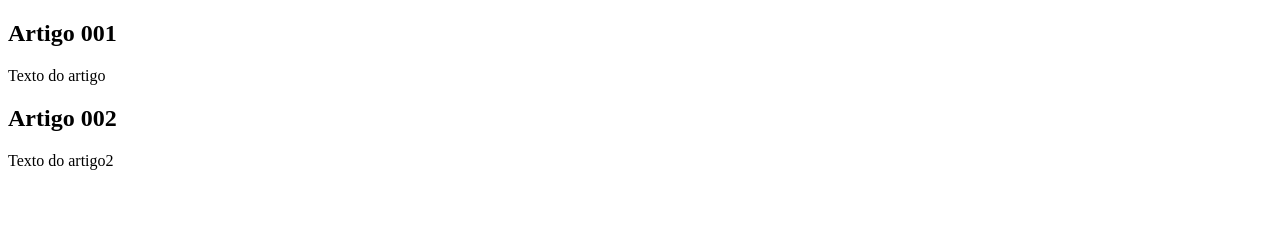
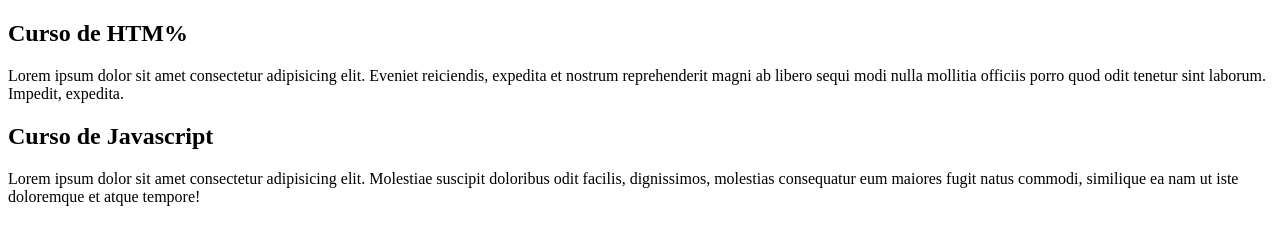
Before and after one commit to ToriCalasans/projeto-site, a plain HTML site: page index.html in a window 1280 px wide. Drawn offline with Linux system fonts and the light colour scheme.

Commit message:
comecei a escrever conteudo

```diff
--- a/index.html
+++ b/index.html
@@ -4,18 +4,18 @@
     <meta charset="UTF-8">
     <meta http-equiv="X-UA-Compatible" content="IE=edge">
     <meta name="viewport" content="width=device-width, initial-scale=1.0">
-    <title>Titulo do site</title>
+    <title></title>
 </head>
 <body>
     <main>
         <header>
             <article>
-                <h2>Artigo 001</h2>
-                <p>Texto do artigo</p>
+                <h2>Curso de HTM%</h2>
+                <p>Lorem ipsum dolor sit amet consectetur adipisicing elit. Eveniet reiciendis, expedita et nostrum reprehenderit magni ab libero sequi modi nulla mollitia officiis porro quod odit tenetur sint laborum. Impedit, expedita.</p>
             </article>
             <article>
-                <h2>Artigo 002</h2>
-                <p>Texto do artigo2</p>
+                <h2>Curso de Javascript</h2>
+                <p>Lorem ipsum dolor sit amet consectetur adipisicing elit. Molestiae suscipit doloribus odit facilis, dignissimos, molestias consequatur eum maiores fugit natus commodi, similique ea nam ut iste doloremque et atque tempore!</p>
             </article>
         </header>
     </main>
```
